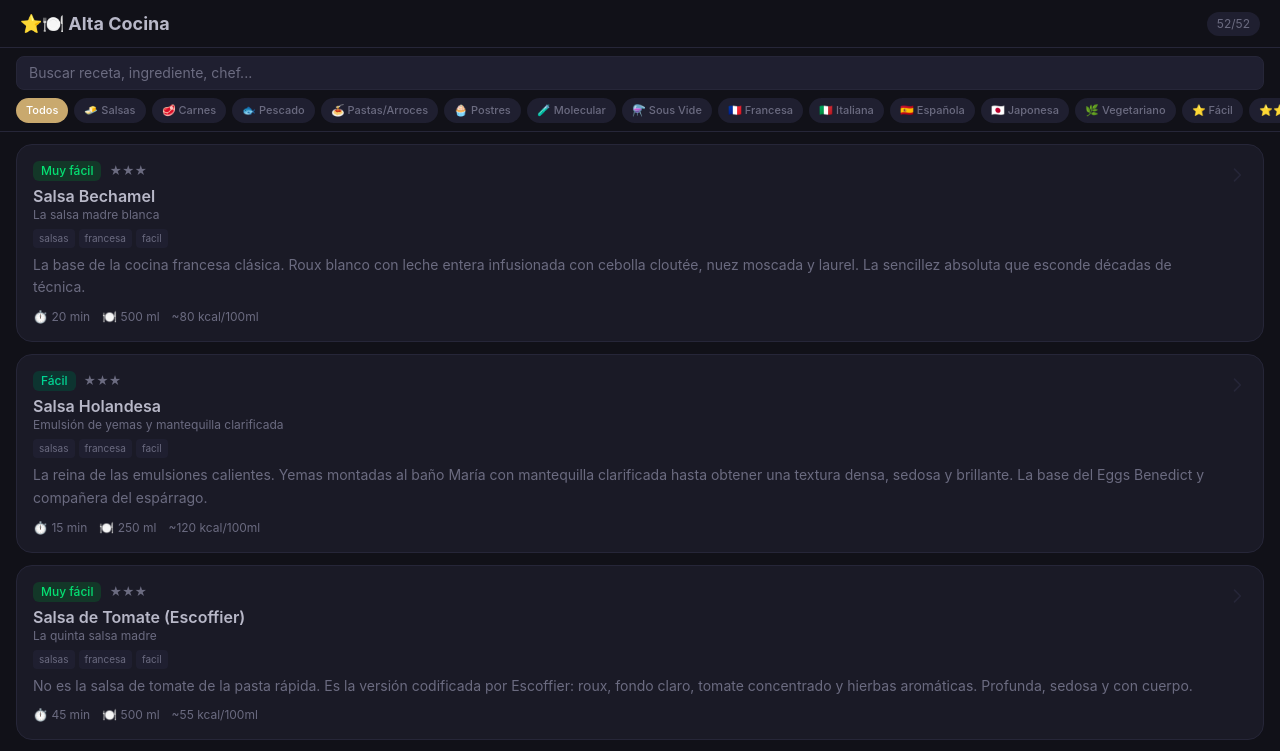
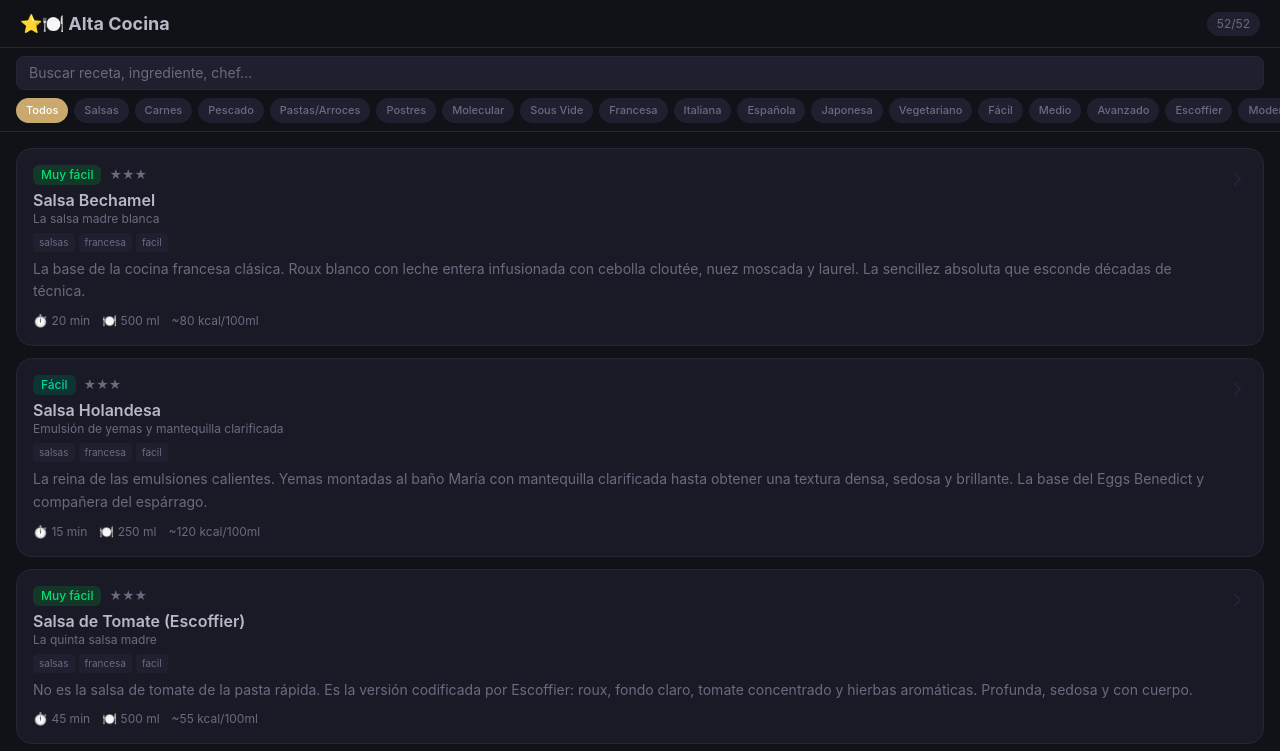
Before and after one commit to TecladoOscuro/cocinitas-avanzado, a React (Vite) app: page /#/ in a window 1280 px wide. Shown: the top 751 px of the page. Built offline with nearby package versions, Linux system fonts and the light colour scheme.

Commit message:
Fix: tags sin emoji, mas margen entre header y lista

```diff
--- a/src/pages/Home.tsx
+++ b/src/pages/Home.tsx
@@ -3,25 +3,25 @@ import { Link } from 'react-router-dom'
 import { recipes, getDifficultyColor } from '../data/recipes'
 
 const allTags = [
-  { key: 'salsas', label: '🧈 Salsas' },
-  { key: 'carnes', label: '🥩 Carnes' },
-  { key: 'pescado', label: '🐟 Pescado' },
-  { key: 'pastas', label: '🍝 Pastas/Arroces' },
-  { key: 'postres', label: '🧁 Postres' },
-  { key: 'molecular', label: '🧪 Molecular' },
-  { key: 'sous-vide', label: '⚗️ Sous Vide' },
-  { key: 'francesa', label: '🇫🇷 Francesa' },
-  { key: 'italiana', label: '🇮🇹 Italiana' },
-  { key: 'espanola', label: '🇪🇸 Española' },
-  { key: 'japonesa', label: '🇯🇵 Japonesa' },
-  { key: 'vegetariano', label: '🌿 Vegetariano' },
-  { key: 'facil', label: '⭐ Fácil' },
-  { key: 'medio', label: '⭐⭐ Medio' },
-  { key: 'avanzado', label: '⭐⭐⭐ Avanzado' },
-  { key: 'escoffier', label: '🏰 Escoffier' },
-  { key: 'modernista', label: '🔬 Modernista' },
-  { key: 'entrantes', label: '🍤 Entrantes' },
-  { key: 'tecnicas', label: '📐 Técnicas' },
+  { key: 'salsas', label: 'Salsas' },
+  { key: 'carnes', label: 'Carnes' },
+  { key: 'pescado', label: 'Pescado' },
+  { key: 'pastas', label: 'Pastas/Arroces' },
+  { key: 'postres', label: 'Postres' },
+  { key: 'molecular', label: 'Molecular' },
+  { key: 'sous-vide', label: 'Sous Vide' },
+  { key: 'francesa', label: 'Francesa' },
+  { key: 'italiana', label: 'Italiana' },
+  { key: 'espanola', label: 'Española' },
+  { key: 'japonesa', label: 'Japonesa' },
+  { key: 'vegetariano', label: 'Vegetariano' },
+  { key: 'facil', label: 'Fácil' },
+  { key: 'medio', label: 'Medio' },
+  { key: 'avanzado', label: 'Avanzado' },
+  { key: 'escoffier', label: 'Escoffier' },
+  { key: 'modernista', label: 'Modernista' },
+  { key: 'entrantes', label: 'Entrantes' },
+  { key: 'tecnicas', label: 'Técnicas' },
 ]
 
 export function Home() {
@@ -83,7 +83,7 @@ export function Home() {
         </div>
       </div>
 
-      <div className="pt-3 pb-8 px-4">
+      <div className="pt-4 pb-8 px-4">
         <div className="space-y-3">
           {filtered.map((recipe) => (
             <Link
```
